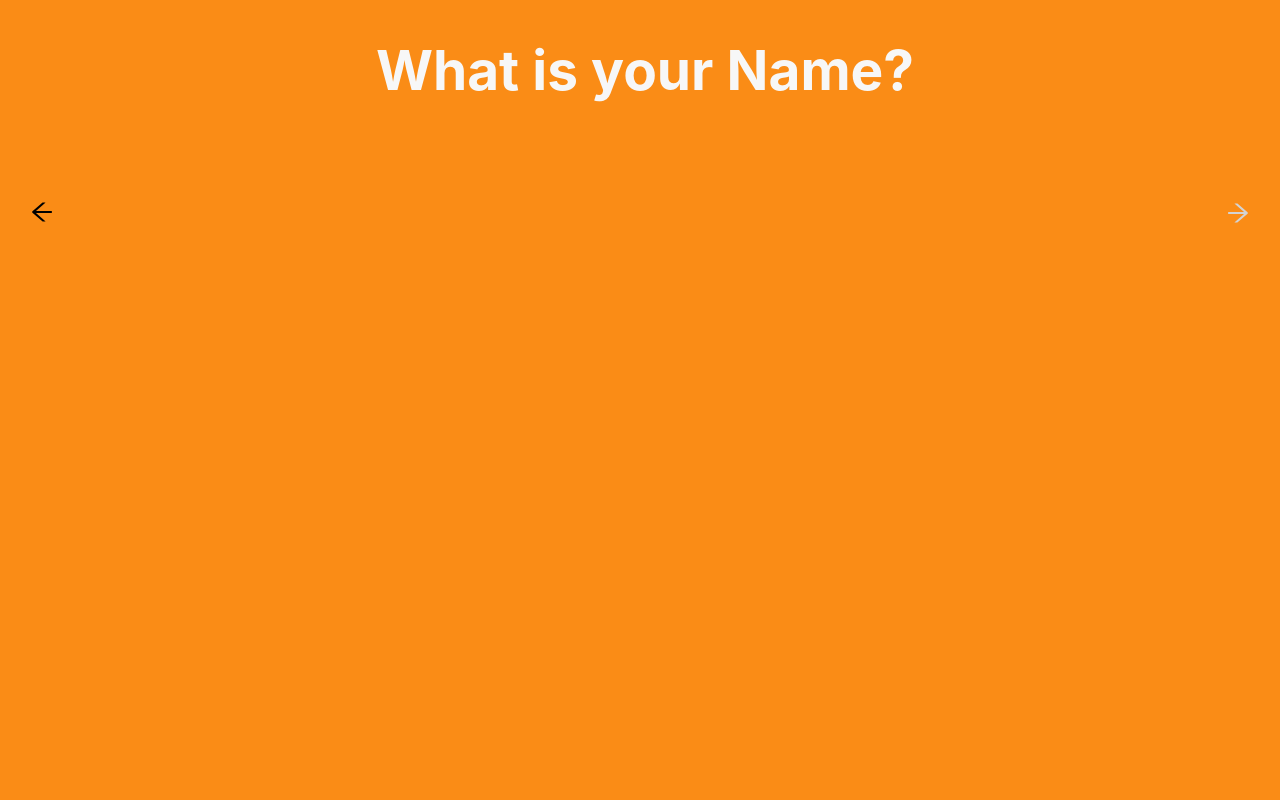
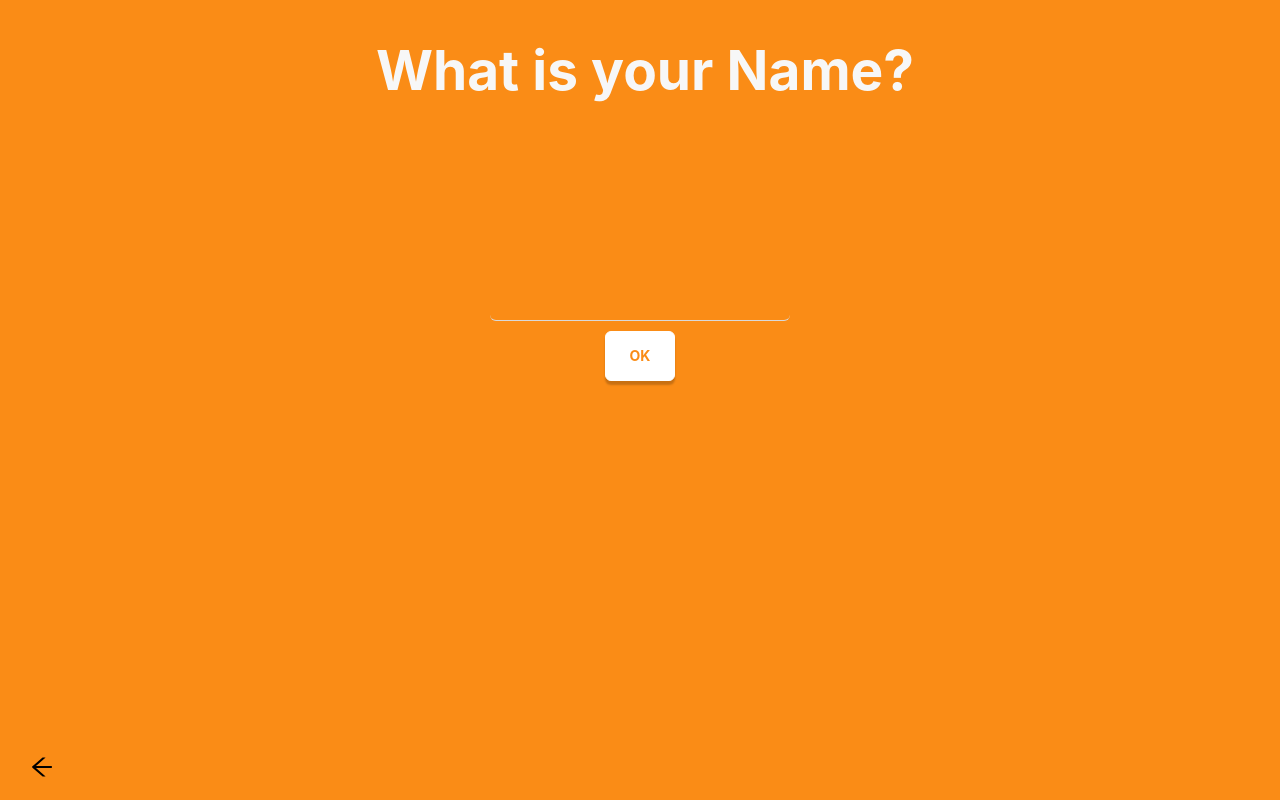
Before and after one commit to Keykon78/MarzoMap, a React (Create React App) app: page /Add in a window 1280 px wide. Both pictures are taken after a click on the element 606 px from the left and 169 px from the top of the page. Built offline with nearby package versions, Linux system fonts and the light colour scheme.

Commit message:
added Name and Info page

```diff
--- a/package.json
+++ b/package.json
@@ -19,6 +19,7 @@
     "mapbox-gl": "^3.2.0",
     "react": "^18.2.0",
     "react-dom": "^18.2.0",
+    "react-helmet": "^6.1.0",
     "react-router-dom": "^6.22.3",
     "react-scripts": "5.0.1",
     "typescript": "^4.9.5",
@@ -47,5 +48,8 @@
       "last 1 firefox version",
       "last 1 safari version"
     ]
+  },
+  "devDependencies": {
+    "@types/react-helmet": "^6.1.11"
   }
 }
--- a/src/App.css
+++ b/src/App.css
@@ -1,3 +1,6 @@
+html, body {
+  overflow: hidden;
+}
 .route-transition {
   transition: opacity 0.3s ease-in;
 }
--- a/src/App.tsx
+++ b/src/App.tsx
@@ -8,7 +8,7 @@ import { BrowserRouter } from 'react-router-dom';
 import AnimatedRoutes from './components/AnimatedRoutes';
 import {GlobalContext} from './components/GlobalContext'
 import User from './components/User';
-
+import {Helmet} from "react-helmet"
 
 
 
@@ -20,7 +20,15 @@ const App: React.FC = () => {
   const [primary, setPrimary] = useState<string>(bgColors[Math.floor(Math.random() * bgColors.length)])
   return (
 
-  <ConfigProvider theme={{ token: { colorPrimary: primary}, components: { Button: {defaultColor: primary, defaultShadow: "0 4px 2px rgba(0, 0, 0, 0.2)", defaultBorderColor:"#ffffff", fontWeight:700} } }}>
+
+  <ConfigProvider theme={{ token: { colorPrimary: primary},
+   components: {
+    Button: {defaultColor: primary, defaultShadow: "0 4px 2px rgba(0, 0, 0, 0.2)", defaultBorderColor:"#ffffff", fontWeight:700},
+    Select: {multipleItemBorderColor: "transparent", colorBorder:"transparent"}
+      } }}>
+    <Helmet>
+    <meta name="viewport" content="width=device-width, initial-scale=1.0, maximum-scale=1.0, user-scalable=no"/>
+    </Helmet>
     <BrowserRouter>
       <GlobalContext.Provider value={{primary,setPrimary}}>
 
@@ -29,6 +37,7 @@ const App: React.FC = () => {
     </BrowserRouter>
   </ConfigProvider>
 
+
   );
 }
 
--- a/src/components/AnimatedRoutes.tsx
+++ b/src/components/AnimatedRoutes.tsx
@@ -5,6 +5,7 @@ import Add from '../pages/Add';
 import { useGlobalContext } from './GlobalContext';
 import { AnimatePresence } from 'framer-motion';
 import Name from '../pages/Name';
+import Social from '../pages/Social';
 
 
 const AnimatedRoutes = () => {
@@ -19,6 +20,7 @@ const AnimatedRoutes = () => {
             <Route path='/' element={<Home primaryColor={primary}/>}/>
             <Route path='/Add/' element={<Add/>}/>
             <Route path ='/Add/Name/' element={<Name/>}/>
+            <Route path ='/Add/Social/' element={<Social/>}/>
         </Routes>
         </AnimatePresence>
         </div>
--- a/src/components/User.tsx
+++ b/src/components/User.tsx
@@ -2,12 +2,14 @@ class User {
     name: string;
     color: string;
     place: string;
+    end: string;
     social: string;
-    constructor (name:string, color:string, place:string, social:string){
+    constructor (name:string, color:string, place:string, social:string, end:string){
         this.name = name;
         this.color = color;
         this.place = place;
         this.social = place;
+        this.end = end
     }
 }
 
--- a/src/pages/Add.tsx
+++ b/src/pages/Add.tsx
@@ -3,7 +3,7 @@ import {delay, motion} from 'framer-motion'
 import ColorButton from '../components/ColorButton';
 import { Link } from 'react-router-dom';
 import { ArrowLeftOutlined, ArrowRightOutlined } from '@ant-design/icons';
-import User from '../components/User';
+import { Button } from 'antd';
 
 const Add = () => {
     const hexColors = ['#fa8c16','#fadb14','#52c41a',"#f5222d", "#722ed1","#1677ff"];
@@ -27,7 +27,6 @@ const Add = () => {
 
 
         <h1 style={{fontSize:55, marginLeft:10, alignSelf:"center"}}>What was your color group?</h1>
-
         <div style={{alignSelf:"center"}}>
         {ColorButtons}
         </div>
--- a/src/pages/Home.tsx
+++ b/src/pages/Home.tsx
@@ -17,7 +17,7 @@ return(
     transition={{duration:1}}
         style={{display:"flex",flexDirection:"column", position:"absolute", height:"100%", width:"100%", backgroundColor:"red"}}>
 
-   {/* <MapComponent primaryColor={props.primaryColor}/> */}
+ {/*  <MapComponent primaryColor={props.primaryColor}/> */}
     <div
 
         style={{display:"flex",flexDirection:"column", position:"absolute", height:"100%", width:"100%", backgroundColor:"rgba(0,0,0,0.2)",}}>
--- a/src/pages/Name.tsx
+++ b/src/pages/Name.tsx
@@ -1,26 +1,53 @@
 import { ArrowLeftOutlined, ArrowRightOutlined } from "@ant-design/icons";
-import { Link, useLocation } from "react-router-dom";
-import {motion} from 'framer-motion'
+import { Link, useLocation, useNavigate } from "react-router-dom";
+import {color, motion} from 'framer-motion'
+import { Button, Input } from "antd";
+import { useGlobalContext } from "../components/GlobalContext";
+import { useRef, useState } from "react";
+import User from '../components/User';
+
+
 
 const Name = () => {
    const location = useLocation()
+   const navigate = useNavigate()
+
+   const {primary,setPrimary} = useGlobalContext()
+   setPrimary(location.state.color);
+
+
+   const [input, setInput] = useState("");
+
+   const userData = new User("",location.state.color,"","","")
+
 
     return (
 
         <motion.div
        initial={{opacity:0}}
        animate={{opacity:1}}
-       exit={{y:"100%"}}
+       exit={{opacity:0}}
        transition={{duration:1}}
        style={{position:'absolute',display:"flex",flexDirection: "column", width:"100%", height: "100%", backgroundColor: location.state.color}}>
 
 
        <h1 style={{fontSize:55, marginLeft:10, alignSelf:"center", color:"#f7f7f7"}}>What is your Name?</h1>
 
+    <div style={{display:"flex", flexDirection:"column" ,alignSelf:"center", justifyContent:"center", marginTop:150}}>
 
-       <div style={{display:"flex",flexDirection:"row", marginLeft:30, marginRight:30,marginTop:60, justifyContent:"space-between"}}>
+        <Input  onChange={e => (setInput(e.target.value))} style={{width:300,borderTopWidth:0, borderLeftWidth:0, borderRightWidth:0, backgroundColor:"transparent", color:"#f7f7f7", fontWeight:800}}></Input>
+        <Button style={{marginTop: 10, width:70, height:50, alignSelf:"center", color:location.state.color}} type="default" onClick={
+            () =>{
+              userData.name=input
+              navigate("/Add/Social", {state:{name: userData.name, color: userData.color, place:userData.place, social:userData.social, end:userData.end}})
+            }
+        }>OK
+        </Button>
+
+    </div>
+
+       <div style={{position:"absolute", display:"flex",flexDirection:"row",bottom:20, marginLeft:30, marginRight:30,marginTop:60, justifyContent:"space-between"}}>
            <Link to={"/"}><ArrowLeftOutlined style={{fontSize:24, color:"black"}}/></Link>
-           <ArrowRightOutlined  style={{fontSize:24, color:"lightgrey", alignSelf:"flex-end"}}/>
        </div>
 
        </motion.div>
--- /dev/null
+++ b/src/pages/Social.tsx
@@ -0,0 +1,80 @@
+import { ArrowLeftOutlined, ArrowRightOutlined } from "@ant-design/icons";
+import { Link, useLocation, useNavigate } from "react-router-dom";
+import {color, motion} from 'framer-motion'
+import { Button, DatePicker, Input, Select, Switch } from "antd";
+import { useGlobalContext } from "../components/GlobalContext";
+import { useRef, useState } from "react";
+import User from '../components/User';
+
+
+
+const Social = () => {
+   const navigate = useNavigate()
+   const location = useLocation()
+
+   const userData = location.state
+    const days = []
+    const months =[]
+    const years =[]
+
+
+   for(let i=1; i<=31; i++){
+        days.push({value:i, label:<span>{i}</span>})
+   }
+   for(let i=1; i<=12; i++){
+    months.push({value:i, label:<span>{i}</span>})
+    }
+    for(let i=2024; i<=2030; i++){
+        years.push({value:i, label:<span>{i}</span>})
+    }
+
+
+    return (
+
+        <motion.div
+       initial={{opacity:0}}
+       animate={{opacity:1}}
+       exit={{y:"100%"}}
+       transition={{duration:1}}
+       style={{position:'absolute',display:"flex",flexDirection: "column", width:"100%", height: "100%", backgroundColor: userData.color }}>
+
+
+       <h1 style={{fontSize:55, marginLeft:10, alignSelf:"center", color:"#f7f7f7"}}>Some last information</h1>
+
+    <div style={{display:"flex", flexDirection:"column" ,alignSelf:"center", justifyContent:"center", width:230}}>
+
+        <div style={{display:"flex", flexDirection:"column"}}>
+            <h3 style={{marginBottom:8, color:"#f7f7f7"}}>End of Project 📅</h3>
+            <div  style={{display:"flex", flexDirection:"row",justifyContent:"space-between"}}>
+                <Select options={days} placeholder={"Day"}></Select>
+                <Select options={months} placeholder={"Month"}></Select>
+                <Select options={years} placeholder={"Year"}></Select>
+            </div>
+        </div>
+
+        <div style={{display:"flex", flexDirection:"column"}}>
+            <h3 style={{marginBottom:8, color:"#f7f7f7"}}>Socials 🌎 (not required)</h3>
+            <Input style={{marginBottom:5}} placeholder="Instagram "></Input>
+            <Input placeholder="Phonenumber "></Input>
+        </div>
+
+        <Button style={{marginTop: 10, width:70, height:50, alignSelf:"center"}} type="default" onClick={
+            () =>{
+                console.log(userData.color)
+            }
+        }>OK
+        </Button>
+
+    </div>
+
+       <div style={{position:"absolute", display:"flex",flexDirection:"row",bottom:20, marginLeft:30, marginRight:30,marginTop:60, justifyContent:"space-between"}}>
+           <Link to={"/"}><ArrowLeftOutlined style={{fontSize:24, color:"black"}}/></Link>
+       </div>
+
+       </motion.div>
+    );
+
+}
+
+
+export default Social;
```
Also changed, not shown: 1 other file (tests, documents, lock files or other folders).
